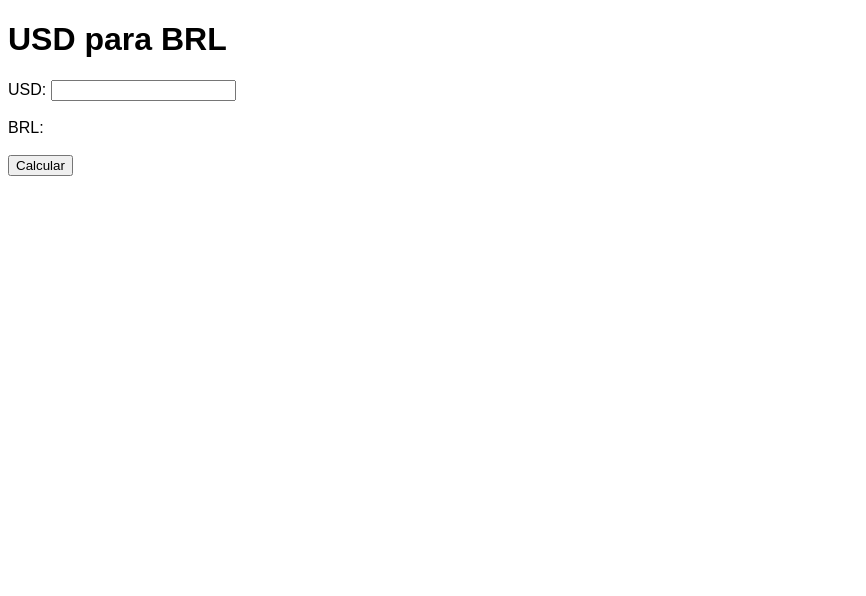
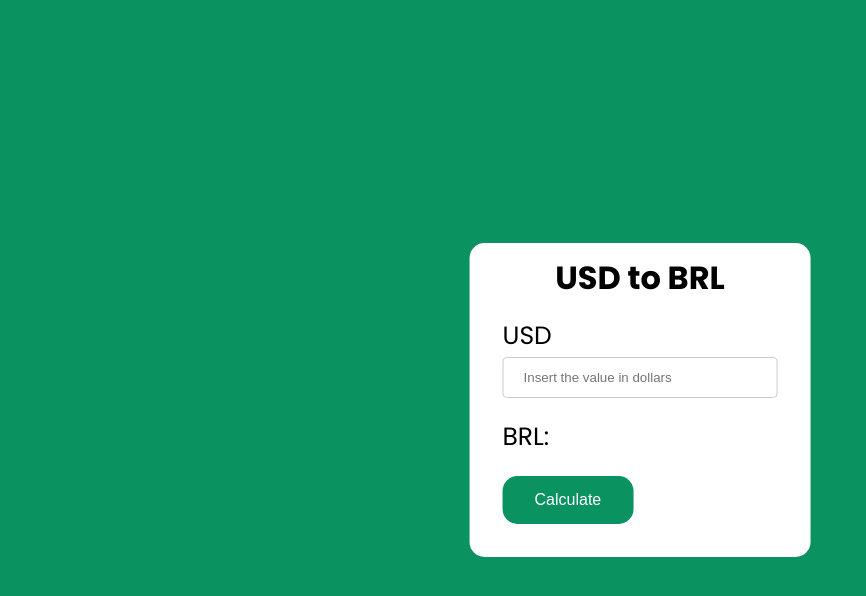
Before and after one commit to brenoborba/currency-converter, a plain HTML site: page index.html in a window 1280 px wide. Shown: the whole page, without its empty margins (0-866 px from the left). Drawn offline with Linux system fonts and the light colour scheme.

Commit message:
Basic styles added

```diff
--- a/index.html
+++ b/index.html
@@ -4,67 +4,31 @@
     <meta charset="UTF-8">
     <meta http-equiv="X-UA-Compatible" content="IE=edge">
     <meta name="viewport" content="width=device-width, initial-scale=1.0">
-    <title>Document</title>
-    <!--
-        api key: 0c71d310fb1565cfde6c
-     -->
+    <title>USD to BRL</title>
 
-     <style>
-         body{
-             font-family: Arial, Helvetica, sans-serif;
-         }
-
-         .outputStyle{
-             display: flex;
-         }
-     </style>
+    <link rel="stylesheet" href="style.css">
 </head>
 <body>
-    <h1>USD para BRL</h1>
+    <div class="container">
+        <h1>USD to BRL</h1>
         <form action="." method="get" id="currencyForm">
             <label>
-            USD:
-            <input type="text" id="usdInput">
+                USD
+                <input type="text" id="usdInput" placeholder="Insert the value in dollars">
             </label>
 
-        <br><br>
+            <br>
 
             <label class="outputStyle">
                 BRL:
                 <div class="output"></div>
             </label>
 
-        <br>
 
-        <button type="submit">Calcular</button>
+            <button type="submit">Calculate</button>
         </form>
+    </div>
 
-
-    <script>
-        const formulario = document.getElementById("currencyForm")
-        const usdInput = document.getElementById("usdInput")
-        const output = document.querySelector('.output')
-
-        var query = 'USD_BRL'
-        var url = 'https://free.currconv.com/api/v7/convert?q=USD_BRL,BRL_USD&compact=ultra&apiKey=0c71d310fb1565cfde6c';
-
-
-        function displayResult(usdToday, usdValue){
-            output.innerHTML = `\u00A0R$${Number(usdToday * usdValue).toFixed(2)}`
-
-        }
-
-        formulario.onsubmit = e => {
-            var usdValue = usdInput.value
-            var usdToday
-
-            e.preventDefault()
-
-            fetch(url)
-            .then(res => res.json())
-            .then(data => usdToday = data.USD_BRL)
-            .then(() => displayResult(usdToday, usdValue))
-        }
-    </script>
+    <script src="script.js"></script>
 </body>
 </html>
--- /dev/null
+++ b/script.js
@@ -0,0 +1,22 @@
+const formulario = document.getElementById("currencyForm")
+const usdInput = document.getElementById("usdInput")
+const output = document.querySelector('.output')
+var url = 'https://free.currconv.com/api/v7/convert?q=USD_BRL,BRL_USD&compact=ultra&apiKey=0c71d310fb1565cfde6c';
+
+
+function displayResult(usdToday, usdValue){
+    output.innerHTML = `\u00A0R$${Number(usdToday * usdValue).toFixed(2)}`
+
+}
+
+formulario.onsubmit = e => {
+    var usdValue = usdInput.value
+    var usdToday
+
+    e.preventDefault()
+
+    fetch(url)
+    .then(res => res.json())
+    .then(data => usdToday = data.USD_BRL)
+    .then(() => displayResult(usdToday, usdValue))
+}
--- /dev/null
+++ b/style.css
@@ -0,0 +1,63 @@
+@import url('https://fonts.googleapis.com/css2?family=Poppins:wght@400;700&display=swap');
+
+
+*{
+    margin: 0;
+    padding: 0;
+    box-sizing: border-box;
+}
+
+body{
+font-family: 'Poppins', sans-serif;
+background-color: #0B9261;
+}
+
+.outputStyle{
+    display: flex;
+}
+
+.container{
+position: fixed;
+top: 50%;
+left: 50%;
+transform: translate(-50%, -50%);
+border: solid white;
+border-radius: 15px;
+padding: 8px 30px 30px 30px;
+background-color: white;
+}
+
+
+h1{
+    font-weight: 700;
+    text-align: center;
+    margin-bottom: 15px;
+}
+
+label{
+font-size: 25px;
+font-weight: 400;
+}
+
+input{
+width: 100%;
+padding: 12px 20px;
+display: inline-block;
+border: 1px solid #ccc;
+border-radius: 4px;
+margin-bottom: 20px;
+}
+
+button{
+background-color: #0B9261;
+border: none;
+color: white;
+padding: 15px 32px;
+text-align: center;
+text-decoration: none;
+display: inline-block;
+font-size: 16px;
+margin-top: 20px;
+cursor: pointer;
+border-radius: 15px;
+}
```
Lines whose indentation alone changed are shown as unchanged.
